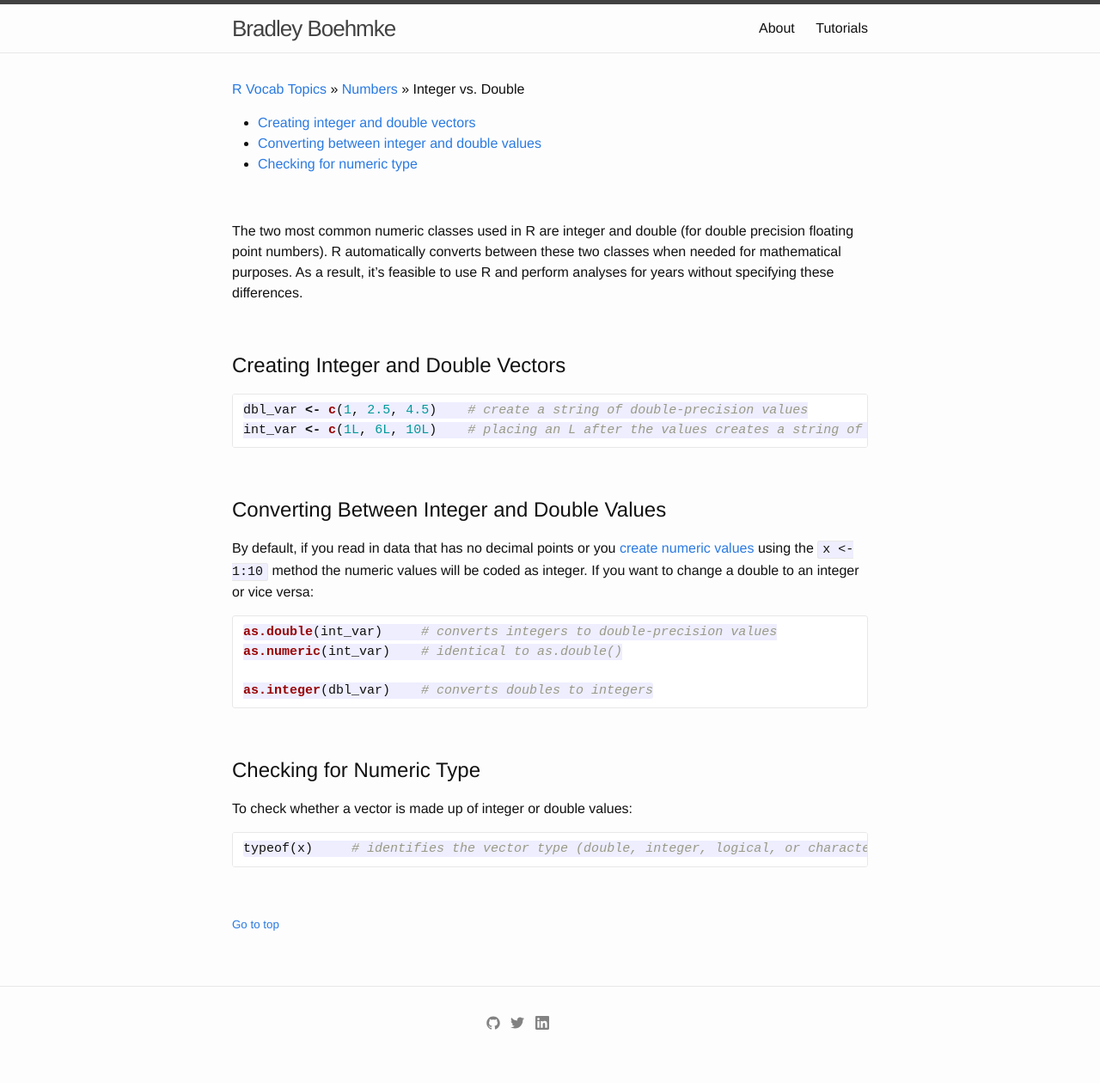
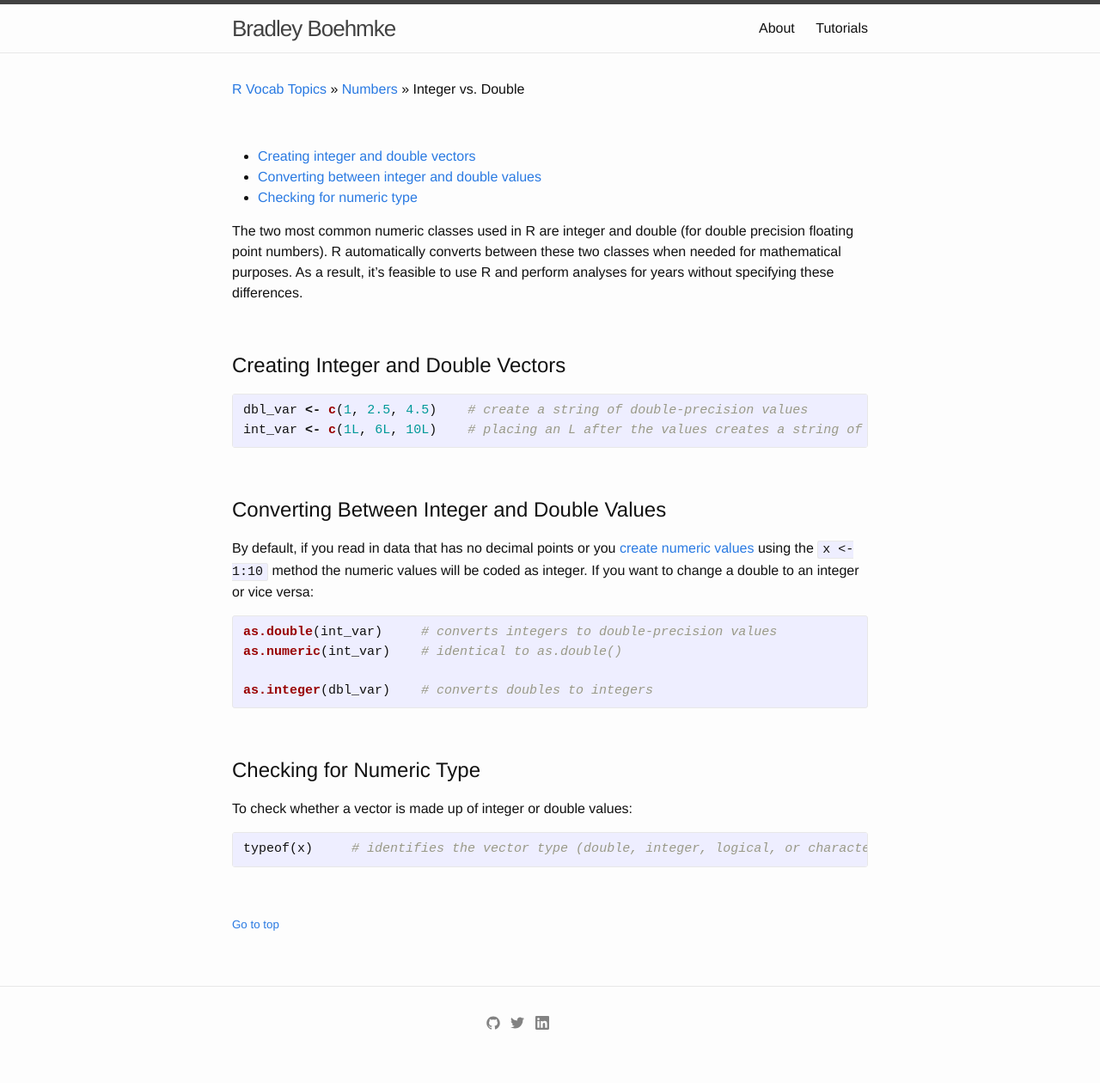
Before and after one commit to bradleyboehmke/bradleyboehmke, a Jekyll site: the page built from tutorials/integer_double.md, in a window 1280 px wide. Shown: the whole page at 86% size. Built offline with Jekyll 4.4.1, drawn with Linux system fonts in a browser that asks for light colours.

Commit message:
Update integer_double.md

````diff
--- a/tutorials/integer_double.md
+++ b/tutorials/integer_double.md
@@ -5,11 +5,12 @@ title: NULL
 
 [R Vocab Topics](index) &#187; [Numbers](numbers) &#187; Integer vs. Double
 
+<br>
+
 * <a href="#creating">Creating integer and double vectors</a>
 * <a href="#converting">Converting between integer and double values</a>
 * <a href="#checking">Checking for numeric type</a>
 
-<br>
 
 The two most common numeric classes used in R are integer and double (for double precision floating point numbers).  R automatically converts between these two classes when needed for mathematical purposes.  As a result, it's feasible to use R and perform analyses for years without specifying these differences.
 
@@ -18,10 +19,10 @@ The two most common numeric classes used in R are integer and double (for double
 <a name="creating"></a>
 # Creating Integer and Double Vectors
 
-```r
+{% highlight r %}
 dbl_var <- c(1, 2.5, 4.5)    # create a string of double-precision values
 int_var <- c(1L, 6L, 10L)    # placing an L after the values creates a string of integers
-```
+{% endhighlight %}
 
 <br>
 
@@ -30,12 +31,12 @@ int_var <- c(1L, 6L, 10L)    # placing an L after the values creates a string of
 By default, if you read in data that has no decimal points or you [create numeric values](generating_sequence_numbers) using the `x <- 1:10` method the numeric values will be coded as integer.  If you want to change a double to an integer or vice versa:
 
 
-```r
+{% highlight r %}
 as.double(int_var)     # converts integers to double-precision values
 as.numeric(int_var)    # identical to as.double()
 
 as.integer(dbl_var)    # converts doubles to integers
-```
+{% endhighlight %}
 <br>
 
 <a name="checking"></a>
@@ -43,9 +44,9 @@ as.integer(dbl_var)    # converts doubles to integers
 To check whether a vector is made up of integer or double values:
 
 
-```r
+{% highlight r %}
 typeof(x)     # identifies the vector type (double, integer, logical, or character)
-```
+{% endhighlight %}
 
 <br>
 
````
